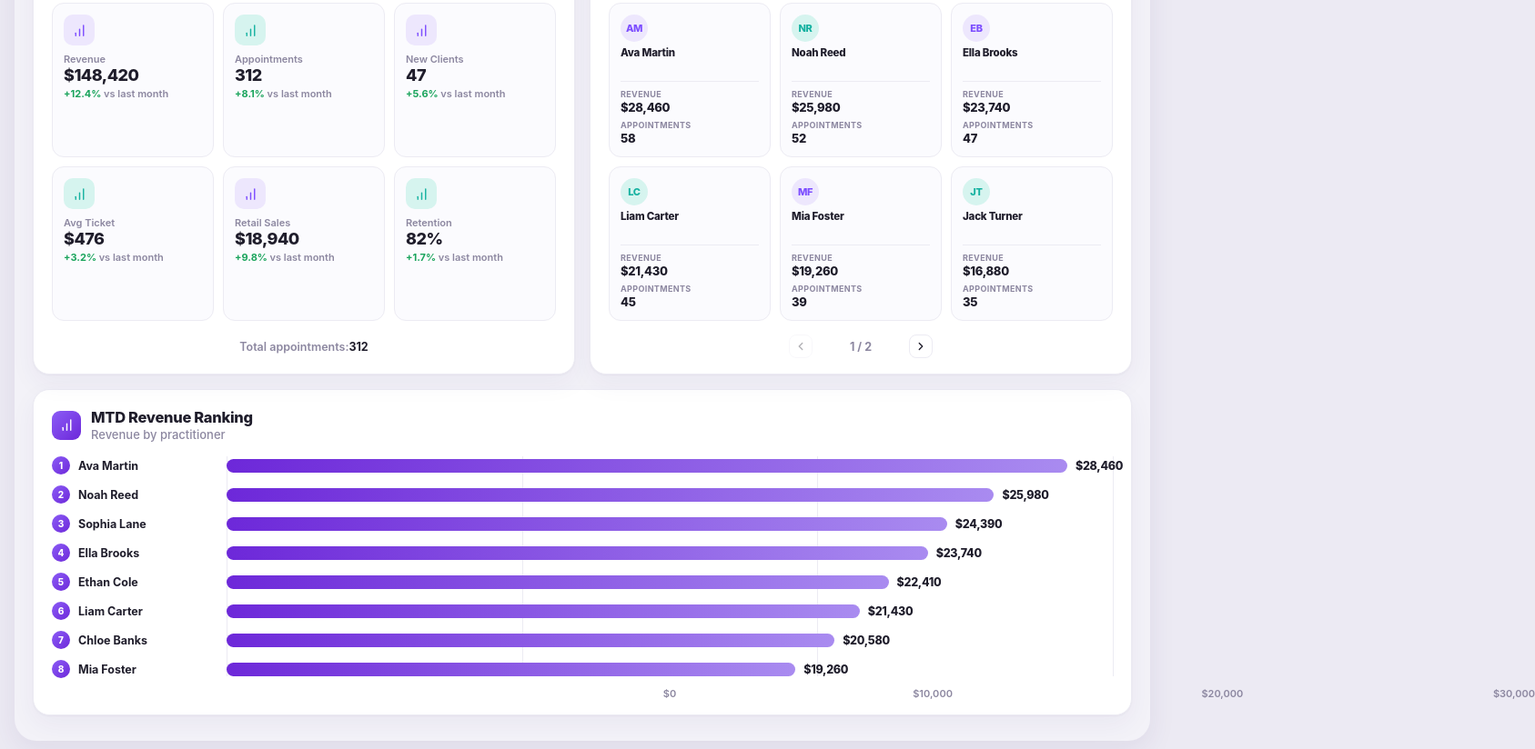
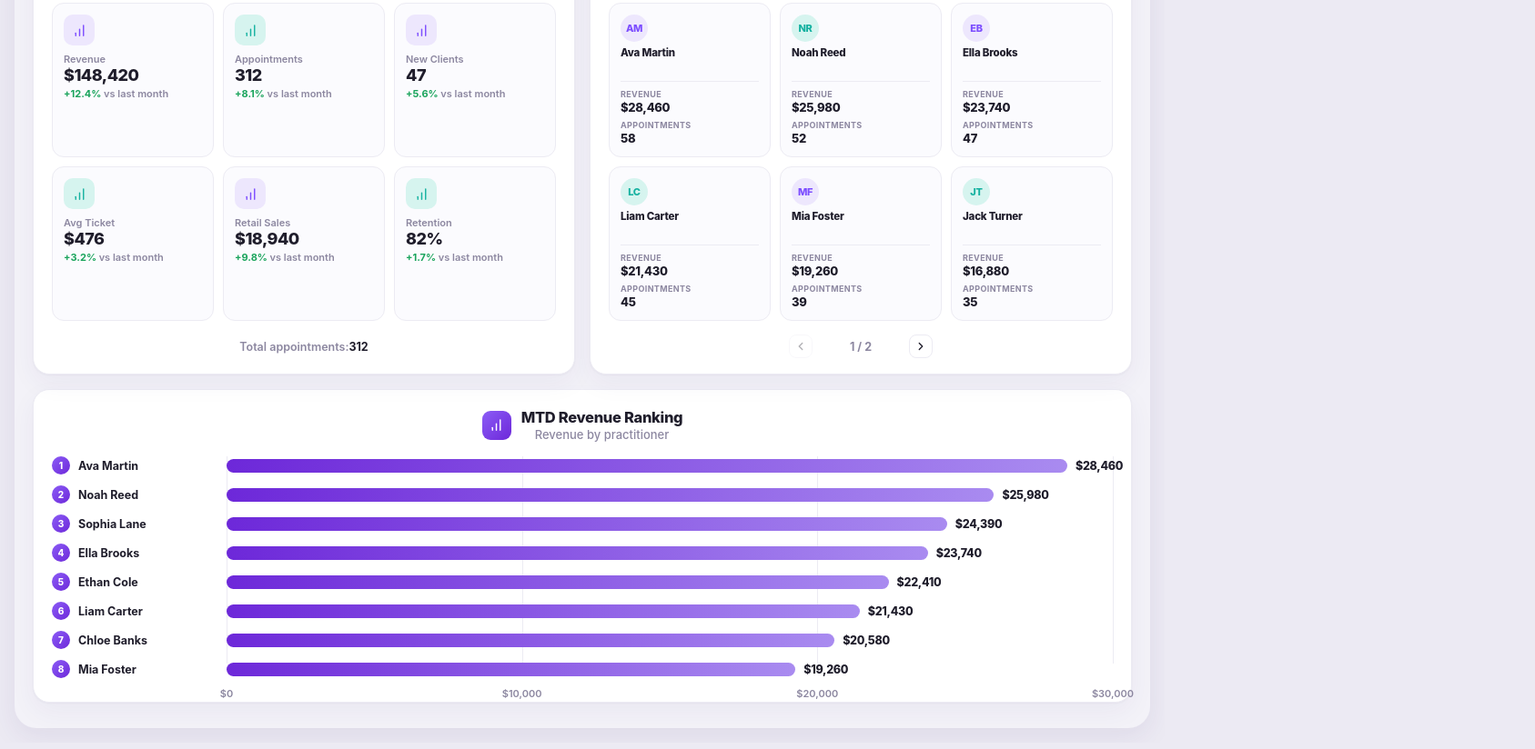
Before and after one commit to aaanthony-sok/anthony-dashboard, a plain HTML site: page mtd_dashboard_centered_webpage.html in a window 1280 px wide. Shown: the part 200-1024 px from the top of the page at 91% size, 1687 px wide, since content can reach past the window. Drawn offline with Linux system fonts and the light colour scheme.

Commit message:
Fix axis alignment and center MTD Revenue Ranking header
- Adjusted x-axis labels to start at left (0%) using absolute positioning
- Changed axis span from flex justify-content to individual absolute positioning with transform: translateX(-50%)
- Centered the Icon & title (MTD Revenue Ranking) widget header with justify-content: center
- Centered w-titles and w-title-line for proper alignment
- Changed axis span from relative left and transform to absolute positioning for precise alignment

```diff
--- a/mtd_dashboard_centered_webpage.html
+++ b/mtd_dashboard_centered_webpage.html
@@ -44,11 +44,11 @@ body {
   box-shadow: 0 1px 2px rgba(40,30,80,.04), 0 10px 28px rgba(60,40,120,.05);
   flex: none;
 }
-.w-head { display: flex; align-items: center; gap: 11px; margin-bottom: 16px; }
+.w-head { display: flex; align-items: center; gap: 11px; margin-bottom: 16px; justify-content: center; }
 .w-ico { width: 32px; height: 32px; border-radius: 9px; display: grid; place-items: center; flex: none; background: linear-gradient(135deg, #8b5cf6, #6d28d9); color: #fff; }
 .w-ico svg { width: 17px; height: 17px; }
-.w-titles { display: flex; flex-direction: column; gap: 1px; min-width: 0; }
-.w-title-line { display: flex; align-items: baseline; gap: 6px; }
+.w-titles { display: flex; flex-direction: column; gap: 1px; min-width: 0; align-items: center; }
+.w-title-line { display: flex; align-items: baseline; gap: 6px; justify-content: center; }
 .w-title { font-size: 16.5px; font-weight: 800; letter-spacing: -0.3px; }
 .w-mtd { font-size: 13px; color: #8c87a0; font-weight: 600; }
 .w-sub { font-size: 13px; color: #8c87a0; font-weight: 500; }
@@ -56,7 +56,7 @@ body {
 .w-link { font-size: 13px; font-weight: 700; color: #7c4dff; text-decoration: none; }
 .w-link:hover { text-decoration: underline; }
 .loc-pills { display: flex; gap: 8px; margin-bottom: 14px; }
-.pill { padding: 5px 16px; border-radius: 999px; font-size: 12px; font-weight: 700; cursor: pointer; font-family: inherit; background: #faf9fe; color: #8c87a0; border: 1.5px solid #ecebf3; transition: all .14s; }
+.pill { padding: 5px 16px; border-radius: 999px; font-size: 12px; font-weight: 700; cursor: pointer; font-family: inherit; background: #faf9fe; color: #8c87a0; border: 1.5px solid #ecebf3; transition: all .12s ease-out; }
 .pill.active { color: #1f1d2b; border-color: #4a4560; font-weight: 800; }
 .pill.inactive { opacity: 0.4; }
 .pill:not(.active):hover { opacity: 0.72; }
@@ -76,7 +76,7 @@ body {
 .w-foot b { color: #1f1d2b; }
 .info { position: relative; display: inline-grid; place-items: center; width: 13px; height: 13px; border-radius: 50%; border: 1.3px solid #c3bdd2; color: #a8a2bb; font-size: 9px; font-weight: 800; cursor: help; }
 .info:hover .tip { opacity: 1; visibility: visible; }
-.tip { position: absolute; bottom: 120%; left: 50%; transform: translateX(-50%); width: 200px; background: #1f1d2b; color: #fff; font-size: 11px; line-height: 1.45; font-weight: 500; padding: 10px 14px; border-radius: 8px; border-bottom: 1px solid #2a2838; opacity: 0; visibility: hidden; transition: all .2s; white-space: normal; pointer-events: none; z-index: 10; }
+.tip { position: absolute; bottom: 120%; left: 50%; transform: translateX(-50%); width: 200px; background: #1f1d2b; color: #fff; font-size: 11px; line-height: 1.45; font-weight: 500; padding: 10px 12px; border-radius: 8px; opacity: 0; visibility: hidden; transition: opacity .2s, visibility .2s; z-index: 999; white-space: normal; }
 .prac-widget { width: 100%; min-height: 524px; display: flex; flex-direction: column; }
 .prac-grid { display: grid; grid-template-columns: repeat(3, 1fr); grid-auto-rows: 1fr; gap: 10px; flex: 1 1 auto; }
 .prac { background: #fbfbfe; border: 1px solid #ecebf3; border-radius: 13px; padding: 12px; display: flex; flex-direction: column; gap: 9px; }
@@ -110,7 +110,7 @@ body {
 .bar { height: 15px; border-radius: 999px; background: linear-gradient(90deg, #6d28d9, #a98bf0); flex: none; min-width: 4px; }
 .bar-val { font-size: 12.5px; font-weight: 800; letter-spacing: -0.3px; margin-left: 9px; white-space: nowrap; }
 .axis { position: relative; z-index: 1; margin-top: 10px; margin-left: calc(178px + 14px); display: flex; justify-content: space-between; }
-.axis span { font-size: 11px; font-weight: 600; color: #8c87a0; position: relative; left: 50%; transform: translateX(-50%); }
+.axis span { font-size: 11px; font-weight: 600; color: #8c87a0; position: absolute; transform: translateX(-50%); }
 @media (max-width: 1100px) {
   .row-top { grid-template-columns: 1fr; }
 }
@@ -133,7 +133,7 @@ body {
       <section class="widget loc-widget">
         <div class="w-head">
           <span class="w-ico">
-            <svg viewBox="0 0 24 24" fill="none" stroke="currentColor" stroke-width="2" stroke-linecap="round" stroke-linejoin="round"><path d="M20 10c0 4.993-5.539 10.193-7.399 11.799a1 1 0 0 1-1.202 0C9.539 20.193 4 14.993 4 10a8 8 0 0 1 16 0"/><circle cx="12" cy="10" r="3"/></svg>
+            <svg viewBox="0 0 24 24" fill="none" stroke="currentColor" stroke-width="2" stroke-linecap="round" stroke-linejoin="round"><path d="M20 10c0 4.993-5.539 10.193-7.399 11.799a1 1 0 0 1-1.202 0C9.539 20.193 4 14.993 4 10a8 8 0 0 1 16 0z"/><circle cx="12" cy="10" r="3"/></svg>
           </span>
           <div class="w-titles">
             <div class="w-title-line"><span class="w-title">Locations</span><span class="w-mtd">(MTD)</span></div>
@@ -363,7 +363,7 @@ function renderRanking() {
 
   axis.innerHTML = Array.from({ length: numSteps + 1 }, (_, i) => {
     const val = increment * i;
-    return `<span>$${val.toLocaleString()}</span>`;
+    return `<span style="left:${(i / numSteps) * 100}%">$${val.toLocaleString()}</span>`;
   }).join('');
 
   grid.innerHTML = Array.from({ length: numSteps + 1 }, (_, i) => `<i style="left:${(i / numSteps) * 100}%"></i>`).join('');
```
